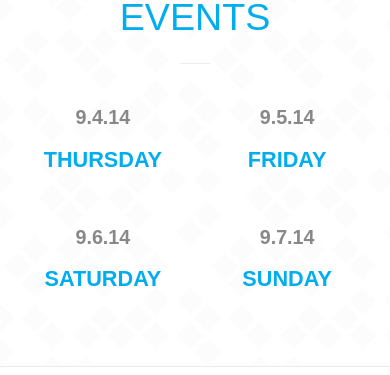
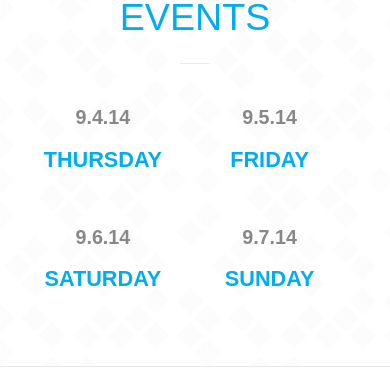
Before and after one commit to CassieShumway/scna, a Jekyll site: the page built from events.html, in a window 390 px wide. Shown: the part 269-644 px from the top of the page. Built offline with Jekyll 4.4.1, drawn with Linux system fonts in a browser that asks for light colours.

Commit message:
fix fourth column breakpoint for transport

```diff
--- a/css/main.css
+++ b/css/main.css
@@ -545,7 +545,7 @@
 .two-third { width: 65%; }
 .half { width: 47.5%; }
 .third { width: 30%; }
-.fourth { width: 21.2%; }
+.fourth, .dates-fourth { width: 21.2%; }
 
 .faq-wrapper {
   margin: 0 auto;
@@ -561,14 +561,16 @@
     width: 100%;
   }
 
-  .fourth {
+  .dates-fourth, .fourth {
     float: left;
     margin-bottom: 2em;
     margin-left: 5%;
     width: 47.5%;
   }
 
-  .fourth:nth-of-type(3) { margin-left: 0;}
+  .fourth:nth-of-type(3), .dates-fourth {
+    margin-left: 0;
+  }
 
   .third {
     margin-bottom: 2em;
@@ -577,6 +579,14 @@
 
   .third:last-child { margin-bottom: 0; }
   .third p { text-align: center; }
+}
+
+@media only screen and (max-width: 600px) {
+  .fourth {
+    float: none;
+    margin-left: 0;
+    width: 100%;
+  }
 }
 
 /* =================================
--- a/events.html
+++ b/events.html
@@ -7,25 +7,25 @@
     <h1>Events</h1>
     <hr>
     <div class="row">
-      <div class="column fourth">
+      <div class="column dates-fourth">
         <a href="#thursday">
           <h5>9.4.14</h5>
           <h4>Thursday</h4>
         </a>
       </div>
-      <div class="column fourth">
+      <div class="column dates-fourth">
         <a href="#friday">
           <h5>9.5.14</h5>
           <h4>Friday</h4>
         </a>
       </div>
-      <div class="column fourth">
+      <div class="column dates-fourth">
         <a href="#saturday">
           <h5>9.6.14</h5>
           <h4>Saturday</h4>
         </a>
       </div>
-      <div class="column fourth">
+      <div class="column dates-fourth">
         <a href="#sunday">
           <h5>9.7.14</h5>
           <h4>Sunday</h4>
```
Also changed, not shown: schedule.html (+4 -4 lines).
